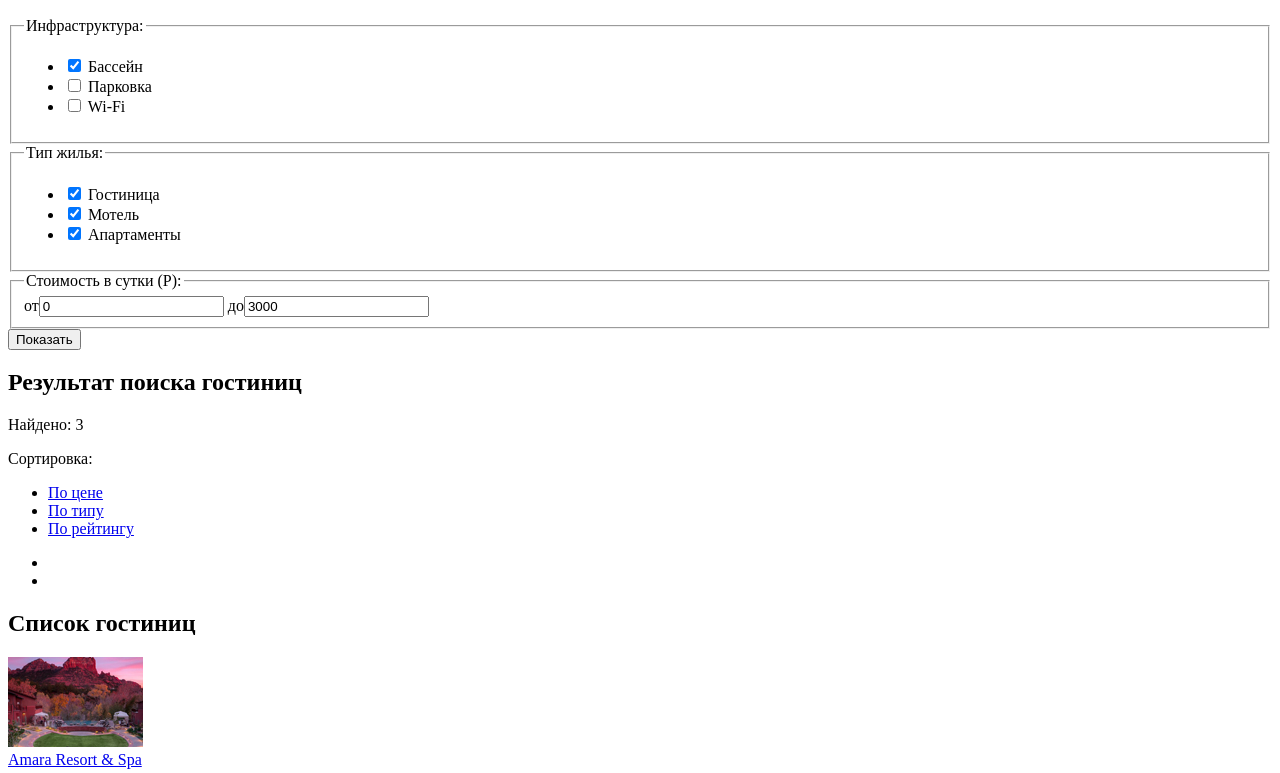
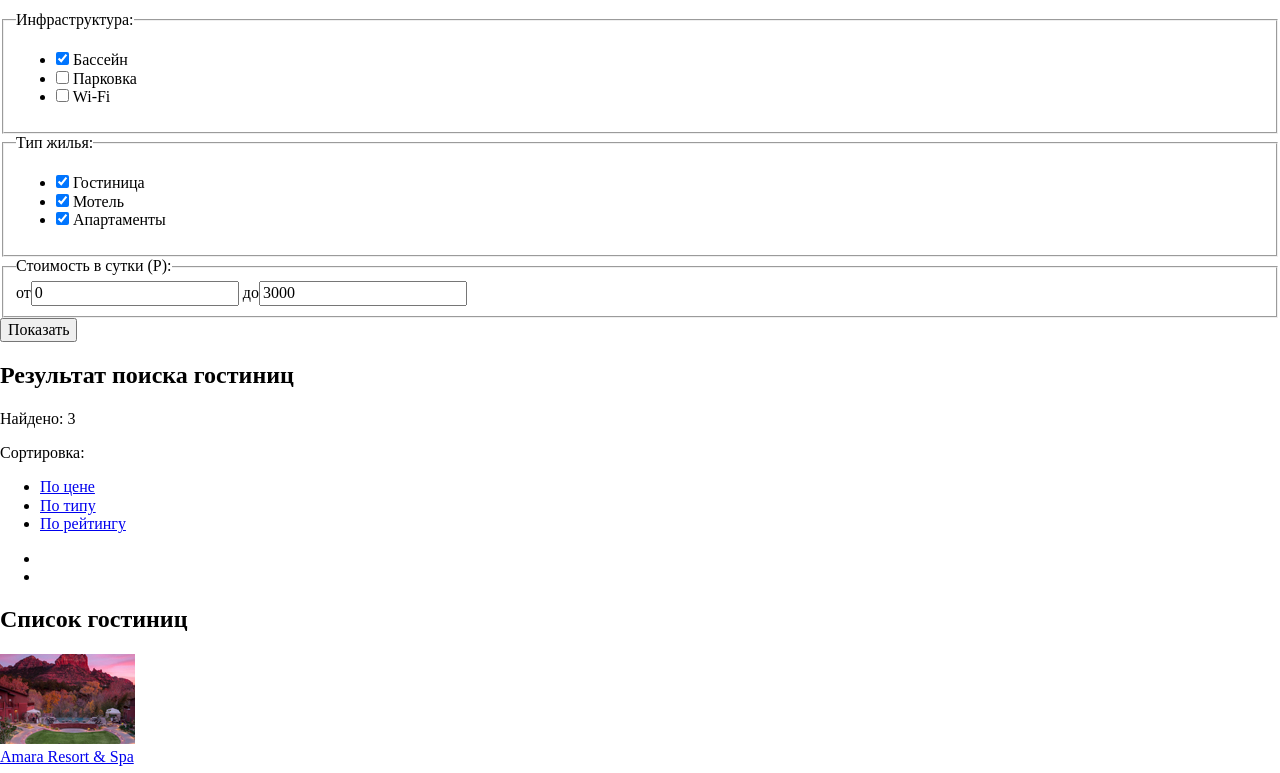
Before and after one commit to 01Andrei/sedona, a plain HTML site: page hotels.html in a window 1280 px wide. Shown: the part 280-1053 px from the top of the page. Drawn offline with nearby package versions, Linux system fonts and the light colour scheme.

Commit message:
feat: add css & normalize

```diff
--- a/hotels.html
+++ b/hotels.html
@@ -3,6 +3,9 @@
   <head>
     <meta charset="UTF-8" />
     <title>Седона: гостиницы</title>
+    <link rel="stylesheet" href="https://fonts.googleapis.com/css2?family=PT+Sans:wght@400;700&display=swap">
+    <link rel="stylesheet" href="normalize.css">
+    <link rel="stylesheet" href="style.css">
   </head>
 
   <body>
--- /dev/null
+++ b/normaize.css
@@ -0,0 +1,349 @@
+/*! normalize.css v8.0.1 | MIT License | github.com/necolas/normalize.css */
+
+/* Document
+   ========================================================================== */
+
+/**
+ * 1. Correct the line height in all browsers.
+ * 2. Prevent adjustments of font size after orientation changes in iOS.
+ */
+
+ html {
+    line-height: 1.15; /* 1 */
+    -webkit-text-size-adjust: 100%; /* 2 */
+  }
+
+  /* Sections
+     ========================================================================== */
+
+  /**
+   * Remove the margin in all browsers.
+   */
+
+  body {
+    margin: 0;
+  }
+
+  /**
+   * Render the `main` element consistently in IE.
+   */
+
+  main {
+    display: block;
+  }
+
+  /**
+   * Correct the font size and margin on `h1` elements within `section` and
+   * `article` contexts in Chrome, Firefox, and Safari.
+   */
+
+  h1 {
+    font-size: 2em;
+    margin: 0.67em 0;
+  }
+
+  /* Grouping content
+     ========================================================================== */
+
+  /**
+   * 1. Add the correct box sizing in Firefox.
+   * 2. Show the overflow in Edge and IE.
+   */
+
+  hr {
+    box-sizing: content-box; /* 1 */
+    height: 0; /* 1 */
+    overflow: visible; /* 2 */
+  }
+
+  /**
+   * 1. Correct the inheritance and scaling of font size in all browsers.
+   * 2. Correct the odd `em` font sizing in all browsers.
+   */
+
+  pre {
+    font-family: monospace, monospace; /* 1 */
+    font-size: 1em; /* 2 */
+  }
+
+  /* Text-level semantics
+     ========================================================================== */
+
+  /**
+   * Remove the gray background on active links in IE 10.
+   */
+
+  a {
+    background-color: transparent;
+  }
+
+  /**
+   * 1. Remove the bottom border in Chrome 57-
+   * 2. Add the correct text decoration in Chrome, Edge, IE, Opera, and Safari.
+   */
+
+  abbr[title] {
+    border-bottom: none; /* 1 */
+    text-decoration: underline; /* 2 */
+    text-decoration: underline dotted; /* 2 */
+  }
+
+  /**
+   * Add the correct font weight in Chrome, Edge, and Safari.
+   */
+
+  b,
+  strong {
+    font-weight: bolder;
+  }
+
+  /**
+   * 1. Correct the inheritance and scaling of font size in all browsers.
+   * 2. Correct the odd `em` font sizing in all browsers.
+   */
+
+  code,
+  kbd,
+  samp {
+    font-family: monospace, monospace; /* 1 */
+    font-size: 1em; /* 2 */
+  }
+
+  /**
+   * Add the correct font size in all browsers.
+   */
+
+  small {
+    font-size: 80%;
+  }
+
+  /**
+   * Prevent `sub` and `sup` elements from affecting the line height in
+   * all browsers.
+   */
+
+  sub,
+  sup {
+    font-size: 75%;
+    line-height: 0;
+    position: relative;
+    vertical-align: baseline;
+  }
+
+  sub {
+    bottom: -0.25em;
+  }
+
+  sup {
+    top: -0.5em;
+  }
+
+  /* Embedded content
+     ========================================================================== */
+
+  /**
+   * Remove the border on images inside links in IE 10.
+   */
+
+  img {
+    border-style: none;
+  }
+
+  /* Forms
+     ========================================================================== */
+
+  /**
+   * 1. Change the font styles in all browsers.
+   * 2. Remove the margin in Firefox and Safari.
+   */
+
+  button,
+  input,
+  optgroup,
+  select,
+  textarea {
+    font-family: inherit; /* 1 */
+    font-size: 100%; /* 1 */
+    line-height: 1.15; /* 1 */
+    margin: 0; /* 2 */
+  }
+
+  /**
+   * Show the overflow in IE.
+   * 1. Show the overflow in Edge.
+   */
+
+  button,
+  input { /* 1 */
+    overflow: visible;
+  }
+
+  /**
+   * Remove the inheritance of text transform in Edge, Firefox, and IE.
+   * 1. Remove the inheritance of text transform in Firefox.
+   */
+
+  button,
+  select { /* 1 */
+    text-transform: none;
+  }
+
+  /**
+   * Correct the inability to style clickable types in iOS and Safari.
+   */
+
+  button,
+  [type="button"],
+  [type="reset"],
+  [type="submit"] {
+    -webkit-appearance: button;
+  }
+
+  /**
+   * Remove the inner border and padding in Firefox.
+   */
+
+  button::-moz-focus-inner,
+  [type="button"]::-moz-focus-inner,
+  [type="reset"]::-moz-focus-inner,
+  [type="submit"]::-moz-focus-inner {
+    border-style: none;
+    padding: 0;
+  }
+
+  /**
+   * Restore the focus styles unset by the previous rule.
+   */
+
+  button:-moz-focusring,
+  [type="button"]:-moz-focusring,
+  [type="reset"]:-moz-focusring,
+  [type="submit"]:-moz-focusring {
+    outline: 1px dotted ButtonText;
+  }
+
+  /**
+   * Correct the padding in Firefox.
+   */
+
+  fieldset {
+    padding: 0.35em 0.75em 0.625em;
+  }
+
+  /**
+   * 1. Correct the text wrapping in Edge and IE.
+   * 2. Correct the color inheritance from `fieldset` elements in IE.
+   * 3. Remove the padding so developers are not caught out when they zero out
+   *    `fieldset` elements in all browsers.
+   */
+
+  legend {
+    box-sizing: border-box; /* 1 */
+    color: inherit; /* 2 */
+    display: table; /* 1 */
+    max-width: 100%; /* 1 */
+    padding: 0; /* 3 */
+    white-space: normal; /* 1 */
+  }
+
+  /**
+   * Add the correct vertical alignment in Chrome, Firefox, and Opera.
+   */
+
+  progress {
+    vertical-align: baseline;
+  }
+
+  /**
+   * Remove the default vertical scrollbar in IE 10+.
+   */
+
+  textarea {
+    overflow: auto;
+  }
+
+  /**
+   * 1. Add the correct box sizing in IE 10.
+   * 2. Remove the padding in IE 10.
+   */
+
+  [type="checkbox"],
+  [type="radio"] {
+    box-sizing: border-box; /* 1 */
+    padding: 0; /* 2 */
+  }
+
+  /**
+   * Correct the cursor style of increment and decrement buttons in Chrome.
+   */
+
+  [type="number"]::-webkit-inner-spin-button,
+  [type="number"]::-webkit-outer-spin-button {
+    height: auto;
+  }
+
+  /**
+   * 1. Correct the odd appearance in Chrome and Safari.
+   * 2. Correct the outline style in Safari.
+   */
+
+  [type="search"] {
+    -webkit-appearance: textfield; /* 1 */
+    outline-offset: -2px; /* 2 */
+  }
+
+  /**
+   * Remove the inner padding in Chrome and Safari on macOS.
+   */
+
+  [type="search"]::-webkit-search-decoration {
+    -webkit-appearance: none;
+  }
+
+  /**
+   * 1. Correct the inability to style clickable types in iOS and Safari.
+   * 2. Change font properties to `inherit` in Safari.
+   */
+
+  ::-webkit-file-upload-button {
+    -webkit-appearance: button; /* 1 */
+    font: inherit; /* 2 */
+  }
+
+  /* Interactive
+     ========================================================================== */
+
+  /*
+   * Add the correct display in Edge, IE 10+, and Firefox.
+   */
+
+  details {
+    display: block;
+  }
+
+  /*
+   * Add the correct display in all browsers.
+   */
+
+  summary {
+    display: list-item;
+  }
+
+  /* Misc
+     ========================================================================== */
+
+  /**
+   * Add the correct display in IE 10+.
+   */
+
+  template {
+    display: none;
+  }
+
+  /**
+   * Add the correct display in IE 10.
+   */
+
+  [hidden] {
+    display: none;
+  }
--- /dev/null
+++ b/style.css
@@ -0,0 +1,18 @@
+:root {
+    --black: #000000;/*font-main*/
+    --dark: #333333;/*font-small*/
+    --gray: #666666;/*rating-font*/
+    --light-brown: #766357;/*background-button, active-page*/
+    --brown: #604E43; /*background-button-hover*/
+    --dark-brown: #503E33; /*background-button-active*/
+    --neutral: #EEEEEE;/*background-features*/
+    --neutral-2: #E5E5E5;/*hotels-border*/
+    --extra-light: #F2F2F2;/*background-forms, background-rating*/
+    --white: #ffffff;/*font-main*/
+    --light-blue: #81B3D2;/*background, svg, buttons*/
+    --blue: #81B3D2;/*background-button-hover*/
+    --dark-blue: #81B3D2;/*background-button-active*/
+
+
+    ;
+}
```
Also changed, not shown: index.html (+6 -0 lines), img/filter-button-active.svg (added).
